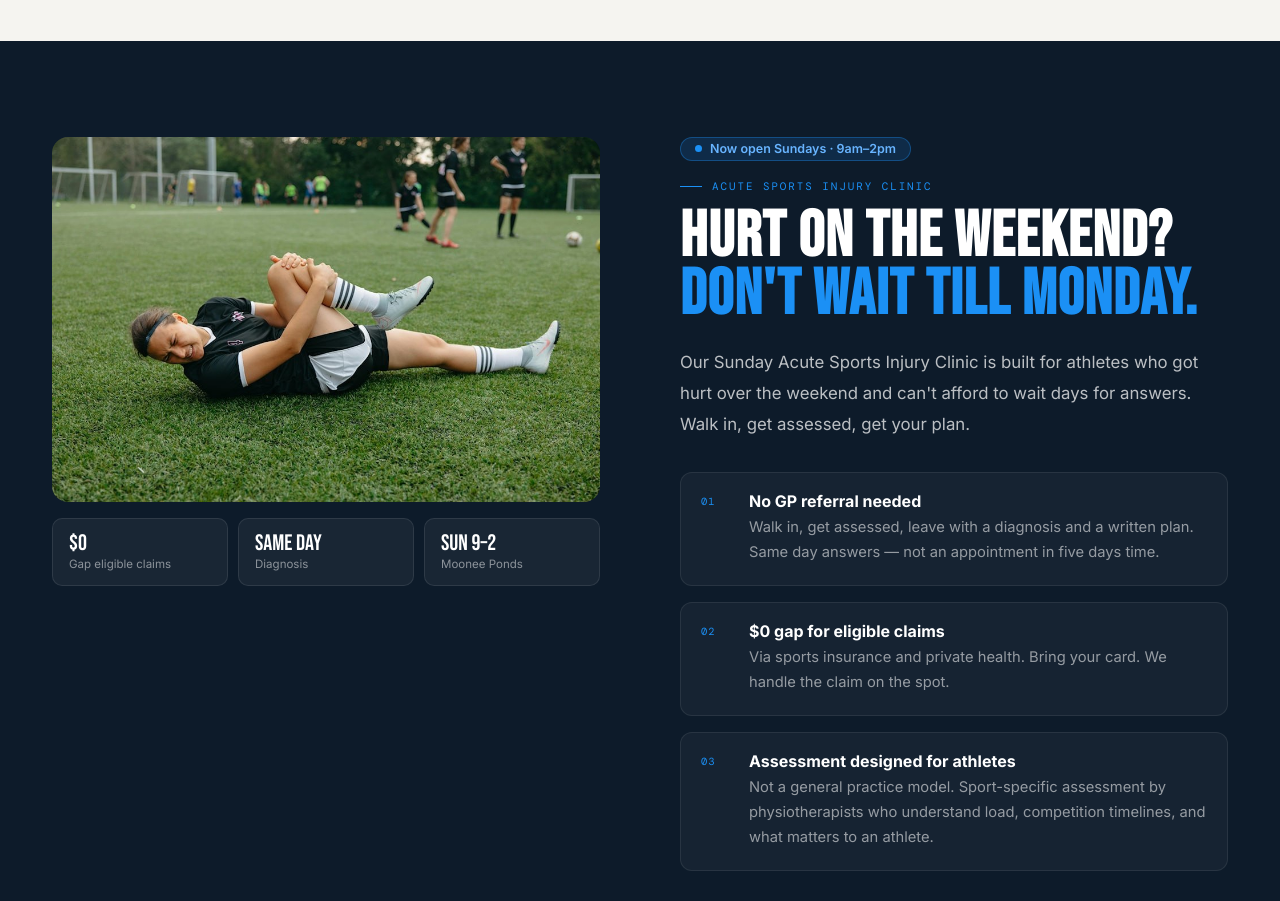
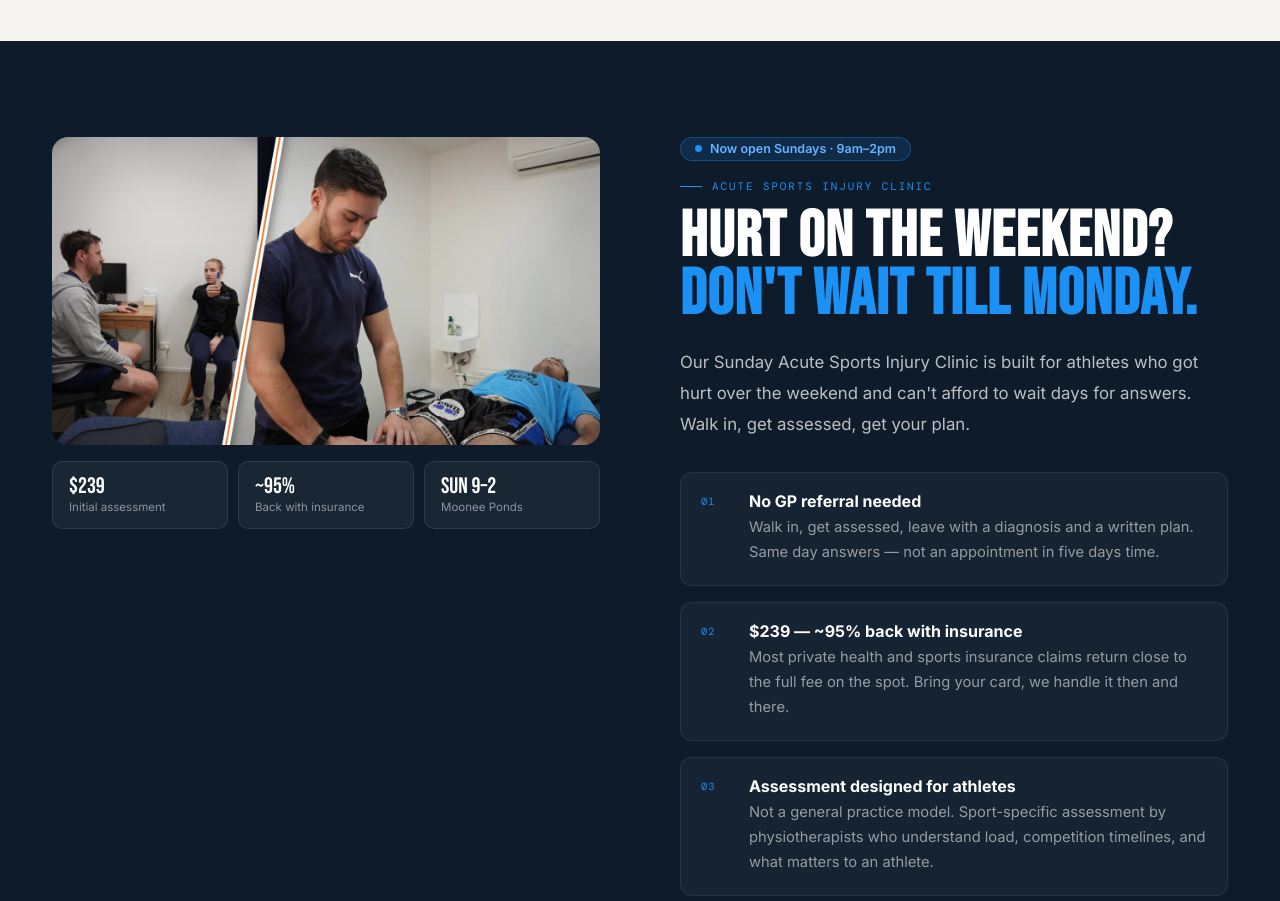
Before and after one commit to ctandy-ai/Stride-Website, a Next.js app: page / in a window 1280 px wide. Shown: the part 8640-9541 px from the top of the page. Built offline with nearby package versions, Linux system fonts and the light colour scheme.

Commit message:
Sunday clinic: new image, 39 fee, ~95% back with insurance

```diff
--- a/components/sections/SundayClinic.tsx
+++ b/components/sections/SundayClinic.tsx
@@ -14,7 +14,7 @@ export default function SundayClinic() {
 
   const cards = [
     { n: "01", title: "No GP referral needed", body: "Walk in, get assessed, leave with a diagnosis and a written plan. Same day answers — not an appointment in five days time." },
-    { n: "02", title: "$0 gap for eligible claims", body: "Via sports insurance and private health. Bring your card. We handle the claim on the spot." },
+    { n: "02", title: "$239 — ~95% back with insurance", body: "Most private health and sports insurance claims return close to the full fee on the spot. Bring your card, we handle it then and there." },
     { n: "03", title: "Assessment designed for athletes", body: "Not a general practice model. Sport-specific assessment by physiotherapists who understand load, competition timelines, and what matters to an athlete." },
   ];
 
@@ -42,17 +42,17 @@ export default function SundayClinic() {
       >
         <div style={{ borderRadius: 16, overflow: "hidden", position: "relative" }}>
           <Image
-            src="/hero-asic.jpg"
-            alt="Athlete assessed at Stride Acute Sports Injury Clinic — Sunday Moonee Ponds"
+            src="/sunday-clinic.jpg"
+            alt="Stride Sunday Acute Sports Injury Clinic — assessment and treatment"
             width={700}
-            height={520}
+            height={394}
             style={{ width: "100%", height: "auto", display: "block", objectFit: "cover" }}
           />
         </div>
         <div style={{ marginTop: 16, display: "grid", gridTemplateColumns: "1fr 1fr 1fr", gap: 10 }}>
           {[
-            { num: "$0", label: "Gap eligible claims" },
-            { num: "Same day", label: "Diagnosis" },
+            { num: "$239", label: "Initial assessment" },
+            { num: "~95%", label: "Back with insurance" },
             { num: "Sun 9–2", label: "Moonee Ponds" },
           ].map((s, i) => (
             <div key={i} style={{ background: "rgba(255,255,255,0.05)", border: "1px solid rgba(255,255,255,0.09)", borderRadius: 10, padding: "14px 16px" }}>
```
Also changed, not shown: public/sunday-clinic.jpg (added).
